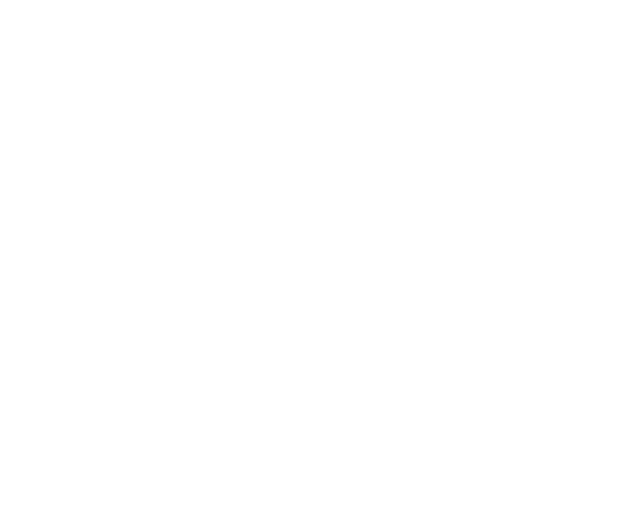
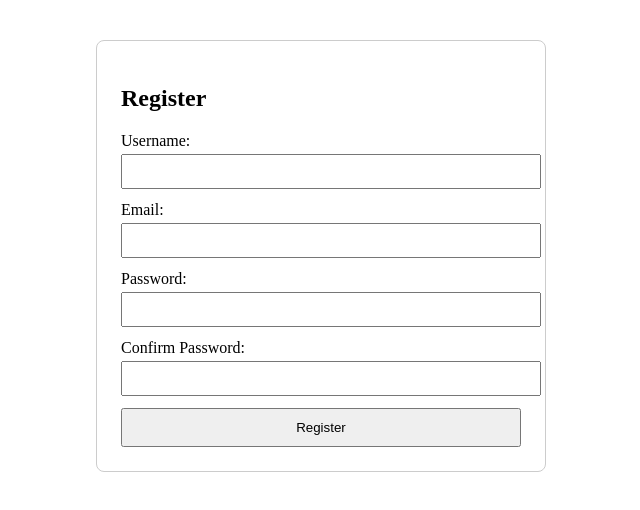
Before and after one commit to yehudaJCT/Full_Stack_Web_Development_5, a React (Vite) app: page /register in a window 1280 px wide. Shown: the top 510 px of the page, without its empty margins (319-959 px from the left). Built offline with nearby package versions, Linux system fonts and the light colour scheme.

Commit message:
Create the basis for the project

```diff
--- a/package.json
+++ b/package.json
@@ -11,7 +11,8 @@
   },
   "dependencies": {
     "react": "^19.1.0",
-    "react-dom": "^19.1.0"
+    "react-dom": "^19.1.0",
+    "react-router-dom": "^7.6.0"
   },
   "devDependencies": {
     "@eslint/js": "^9.25.0",
--- a/src/App.jsx
+++ b/src/App.jsx
@@ -1,8 +1,18 @@
+import React from 'react';
+import { Route, Routes } from 'react-router-dom';
+import Home from './pages/home/home.jsx';
+import Hello from './pages/hello/hello.jsx';
+import Login from './pages/login/login.jsx';
+import Register from './pages/register/register.jsx';
+
 function App() {
   return (
-    <div>
-
-    </div>
+    <Routes>
+      <Route path='/' element={<Hello />} />
+      <Route path='/home' element={<Home />} />
+      <Route path='/login' element={<Login />} />
+      <Route path='/register' element={<Register />} />
+    </Routes>
   )
 }
 
--- a/src/main.jsx
+++ b/src/main.jsx
@@ -1,9 +1,12 @@
-import { StrictMode } from 'react'
-import { createRoot } from 'react-dom/client'
-import App from './App.jsx'
+import { StrictMode } from "react";
+import { createRoot } from "react-dom/client";
+import { BrowserRouter } from "react-router-dom";
+import App from "./App.jsx";
 
-createRoot(document.getElementById('root')).render(
-  <StrictMode>
-    <App />
-  </StrictMode>,
-)
+createRoot(document.getElementById("root")).render(
+	<StrictMode>
+		<BrowserRouter>
+			<App />
+		</BrowserRouter>
+	</StrictMode>
+);
--- /dev/null
+++ b/src/pages/hello/hello.jsx
@@ -0,0 +1,12 @@
+import React from 'react';
+
+const Hello = () => {
+    return (
+        <div>
+            <h1>Hello Page</h1>
+            <p>Welcome to the Hello page!</p>
+        </div>
+    );
+};
+
+export default Hello;
--- /dev/null
+++ b/src/pages/home/home.jsx
@@ -0,0 +1,12 @@
+import React from 'react';
+
+const Home = () => {
+    return (
+        <div>
+            <h1>Welcome to the Home Page!</h1>
+            <p>This is the starting point of your application.</p>
+        </div>
+    );
+};
+
+export default Home;
--- /dev/null
+++ b/src/pages/login/login.jsx
@@ -0,0 +1,56 @@
+import React, { useState } from "react";
+
+const Login = () => {
+    const [form, setForm] = useState({ email: "", password: "" });
+    const [error, setError] = useState("");
+
+    const handleChange = (e) => {
+        setForm({ ...form, [e.target.name]: e.target.value });
+        setError("");
+    };
+
+    const handleSubmit = (e) => {
+        e.preventDefault();
+        // Dummy validation
+        if (!form.email || !form.password) {
+            setError("Please fill in all fields.");
+            return;
+        }
+        // TODO: Add authentication logic here
+        alert("Logged in!");
+    };
+
+    return (
+        <div style={{ maxWidth: 400, margin: "40px auto", padding: 24, border: "1px solid #ccc", borderRadius: 8 }}>
+            <h2>Login</h2>
+            <form onSubmit={handleSubmit}>
+                <div style={{ marginBottom: 16 }}>
+                    <label>Email:</label>
+                    <input
+                        type="email"
+                        name="email"
+                        value={form.email}
+                        onChange={handleChange}
+                        style={{ width: "100%", padding: 8, marginTop: 4 }}
+                        required
+                    />
+                </div>
+                <div style={{ marginBottom: 16 }}>
+                    <label>Password:</label>
+                    <input
+                        type="password"
+                        name="password"
+                        value={form.password}
+                        onChange={handleChange}
+                        style={{ width: "100%", padding: 8, marginTop: 4 }}
+                        required
+                    />
+                </div>
+                {error && <div style={{ color: "red", marginBottom: 12 }}>{error}</div>}
+                <button type="submit" style={{ width: "100%", padding: 10 }}>Login</button>
+            </form>
+        </div>
+    );
+};
+
+export default Login;
--- /dev/null
+++ b/src/pages/register/register.jsx
@@ -0,0 +1,90 @@
+import React, { useState } from "react";
+
+const Register = () => {
+    const [form, setForm] = useState({
+        username: "",
+        email: "",
+        password: "",
+        confirmPassword: "",
+    });
+    const [error, setError] = useState("");
+
+    const handleChange = (e) => {
+        setForm({ ...form, [e.target.name]: e.target.value });
+        setError("");
+    };
+
+    const handleSubmit = (e) => {
+        e.preventDefault();
+        if (form.password !== form.confirmPassword) {
+            setError("Passwords do not match.");
+            return;
+        }
+        // Submit registration logic here
+        alert("Registered successfully!");
+    };
+
+    return (
+        <div style={{ maxWidth: 400, margin: "40px auto", padding: 24, border: "1px solid #ccc", borderRadius: 8 }}>
+            <h2>Register</h2>
+            <form onSubmit={handleSubmit}>
+                <div style={{ marginBottom: 12 }}>
+                    <label>
+                        Username:
+                        <input
+                            type="text"
+                            name="username"
+                            value={form.username}
+                            onChange={handleChange}
+                            required
+                            style={{ width: "100%", padding: 8, marginTop: 4 }}
+                        />
+                    </label>
+                </div>
+                <div style={{ marginBottom: 12 }}>
+                    <label>
+                        Email:
+                        <input
+                            type="email"
+                            name="email"
+                            value={form.email}
+                            onChange={handleChange}
+                            required
+                            style={{ width: "100%", padding: 8, marginTop: 4 }}
+                        />
+                    </label>
+                </div>
+                <div style={{ marginBottom: 12 }}>
+                    <label>
+                        Password:
+                        <input
+                            type="password"
+                            name="password"
+                            value={form.password}
+                            onChange={handleChange}
+                            required
+                            style={{ width: "100%", padding: 8, marginTop: 4 }}
+                        />
+                    </label>
+                </div>
+                <div style={{ marginBottom: 12 }}>
+                    <label>
+                        Confirm Password:
+                        <input
+                            type="password"
+                            name="confirmPassword"
+                            value={form.confirmPassword}
+                            onChange={handleChange}
+                            required
+                            style={{ width: "100%", padding: 8, marginTop: 4 }}
+                        />
+                    </label>
+                </div>
+                {error && <div style={{ color: "red", marginBottom: 12 }}>{error}</div>}
+                <button type="submit" style={{ width: "100%", padding: 10 }}>Register</button>
+            </form>
+        </div>
+    );
+};
+
+export default Register;
```
Also changed, not shown: 1 other file (tests, documents, lock files or other folders).
